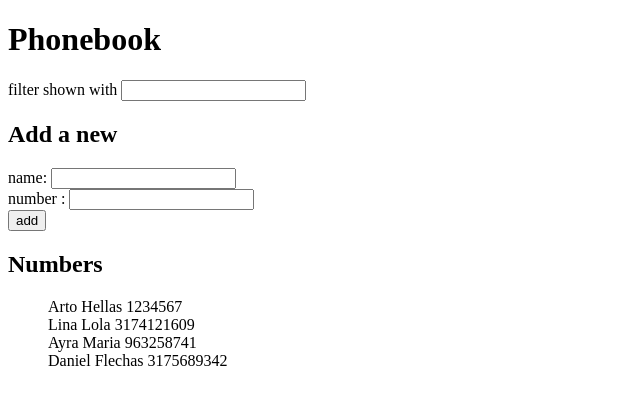
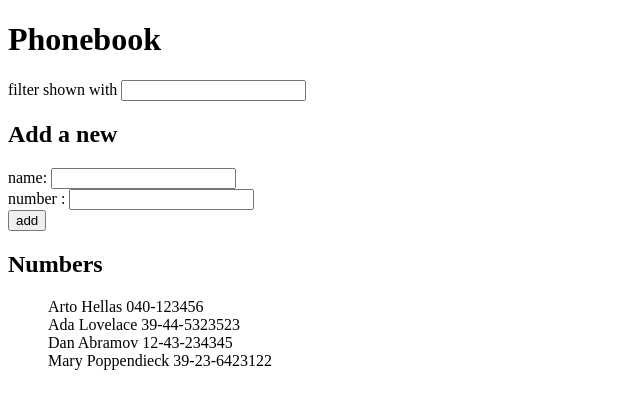
Before and after one commit to lipasofra/FullStack-Server, a React (Create React App) app: page / in a window 1280 px wide. Shown: the top 408 px of the page, without its empty margins (0-640 px from the left). Built offline with nearby package versions, Linux system fonts and the light colour scheme; data requests are answered from the project's data file.

Commit message:
exercise 2.11 - useEffect and json bd

```diff
--- /dev/null
+++ b/db.json
@@ -0,0 +1,24 @@
+{
+  "persons":[
+    {
+      "name": "Arto Hellas",
+      "number": "040-123456",
+      "id": 1
+    },
+    {
+      "name": "Ada Lovelace",
+      "number": "39-44-5323523",
+      "id": 2
+    },
+    {
+      "name": "Dan Abramov",
+      "number": "12-43-234345",
+      "id": 3
+    },
+    {
+      "name": "Mary Poppendieck",
+      "number": "39-23-6423122",
+      "id": 4
+    }
+  ]
+}
--- a/package.json
+++ b/package.json
@@ -15,7 +15,8 @@
     "start": "react-scripts start",
     "build": "react-scripts build",
     "test": "react-scripts test",
-    "eject": "react-scripts eject"
+    "eject": "react-scripts eject",
+    "server": "json-server -p3001 --watch db.json"
   },
   "eslintConfig": {
     "extends": [
--- a/src/App.js
+++ b/src/App.js
@@ -1,21 +1,28 @@
-import { useState } from 'react'
+import { useEffect, useState } from 'react'
 import './App.css'
 import Filter from './components/Filter'
 import PersonForm from './components/PersonForm'
 import PersonsList from './components/PersonsList'
+import axios from 'axios'
 
 const App = () => {
 
-  const [persons, setPersons] = useState([
-    { name: 'Arto Hellas', number: '1234567', id: 1 },
-    { name: 'Lina Lola', number: '3174121609', id: 2 },
-    { name: 'Ayra Maria', number: '963258741', id: 3 },
-    { name: 'Daniel Flechas', number: '3175689342', id: 4 }
-  ])
+  const [persons, setPersons] = useState([])
   const [newName, setNewName] = useState('')
   const [newNumber, setNewNumber] = useState('')
   const [filterNames, setFilterNames] = useState('')
-  const [showPersons, setShowPersons] = useState(persons)
+  const [showPersons, setShowPersons] = useState([])
+
+  useEffect(() => {
+    axios.get('http://localhost:3001/persons')
+    .then(response => {
+      setPersons(response.data)
+      setShowPersons(response.data)
+    })
+  },[])
+
+
+
 
   const addPerson = (event) => {
     event.preventDefault()
```
